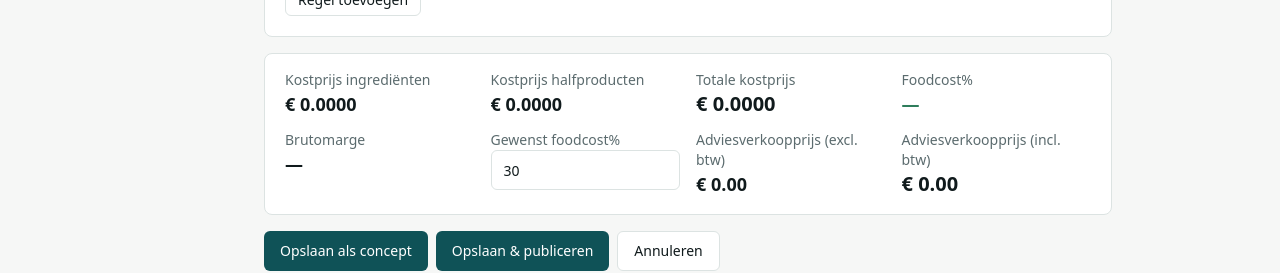
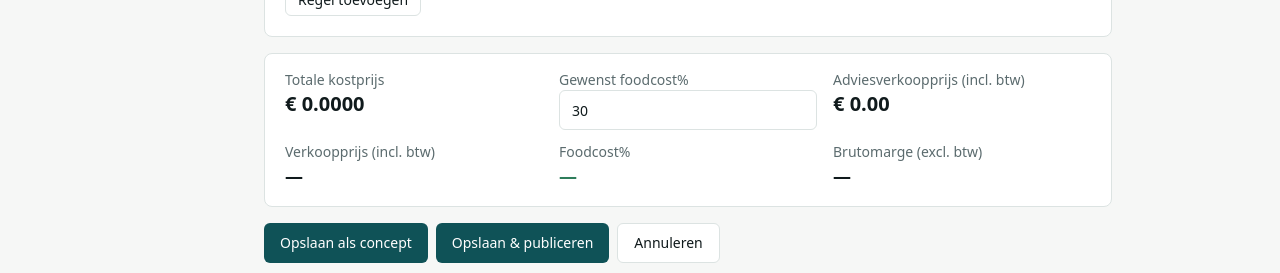
Before and after one commit to verhuurplatvorm/Horecaplatform, a Next.js app: page /recepturen/nieuw in a window 1280 px wide. Shown: the part 978-1251 px from the top of the page. Built offline with nearby package versions, Linux system fonts and the light colour scheme; no server answers; the database is empty.

Commit message:
Onderbalk receptuurformulier herschikt naar 2 rijen van 3

```diff
--- a/src/components/recipes/recipe-form.tsx
+++ b/src/components/recipes/recipe-form.tsx
@@ -639,21 +639,8 @@ export function RecipeForm({
 
       <Card>
         <CardContent className="space-y-3 py-4">
-          <div className="grid grid-cols-2 gap-4 sm:grid-cols-4">
-            <Stat label="Kostprijs ingrediënten" value={`€ ${ingredientCost.toFixed(4)}`} />
-            <Stat label="Kostprijs halfproducten" value={`€ ${halfproductCost.toFixed(4)}`} />
+          <div className="grid grid-cols-1 gap-4 sm:grid-cols-3">
             <Stat label="Totale kostprijs" value={`€ ${totalCost.toFixed(4)}`} emphasis />
-            <Stat
-              label="Foodcost%"
-              value={foodCostPct !== null ? `${foodCostPct.toFixed(1)}%` : "—"}
-              tone={foodCostPct !== null && foodCostPct > Number(targetFoodCostPct) ? "bad" : "good"}
-            />
-          </div>
-          <div className="grid grid-cols-2 gap-4 sm:grid-cols-4">
-            <Stat
-              label="Brutomarge"
-              value={marginEuro !== null ? `€ ${marginEuro.toFixed(2)}` : "—"}
-            />
             <div>
               <p className="text-sm text-muted">Gewenst foodcost%</p>
               <input
@@ -665,10 +652,6 @@ export function RecipeForm({
               />
             </div>
             <Stat
-              label="Adviesverkoopprijs (excl. btw)"
-              value={advisedPrice !== null ? `€ ${advisedPrice.toFixed(2)}` : "—"}
-            />
-            <Stat
               label="Adviesverkoopprijs (incl. btw)"
               value={
                 advisedPriceInclVat !== null
@@ -676,6 +659,21 @@ export function RecipeForm({
                   : "—"
               }
               emphasis
+            />
+          </div>
+          <div className="grid grid-cols-1 gap-4 sm:grid-cols-3">
+            <Stat
+              label="Verkoopprijs (incl. btw)"
+              value={salesPrice ? `€ ${Number(salesPrice).toFixed(2)}` : "—"}
+            />
+            <Stat
+              label="Foodcost%"
+              value={foodCostPct !== null ? `${foodCostPct.toFixed(1)}%` : "—"}
+              tone={foodCostPct !== null && foodCostPct > Number(targetFoodCostPct) ? "bad" : "good"}
+            />
+            <Stat
+              label="Brutomarge (excl. btw)"
+              value={marginEuro !== null ? `€ ${marginEuro.toFixed(2)}` : "—"}
             />
           </div>
           {incompleteLineIndexes.length > 0 && (
```
